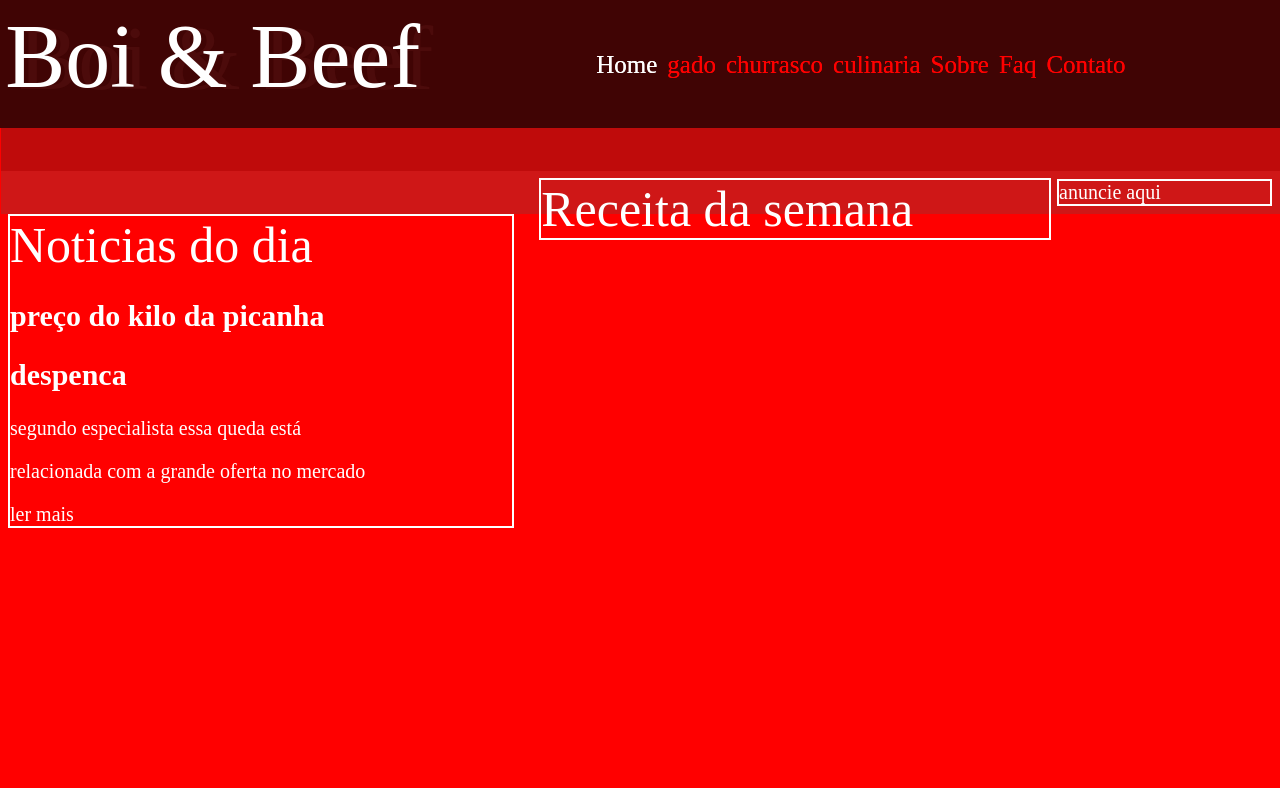
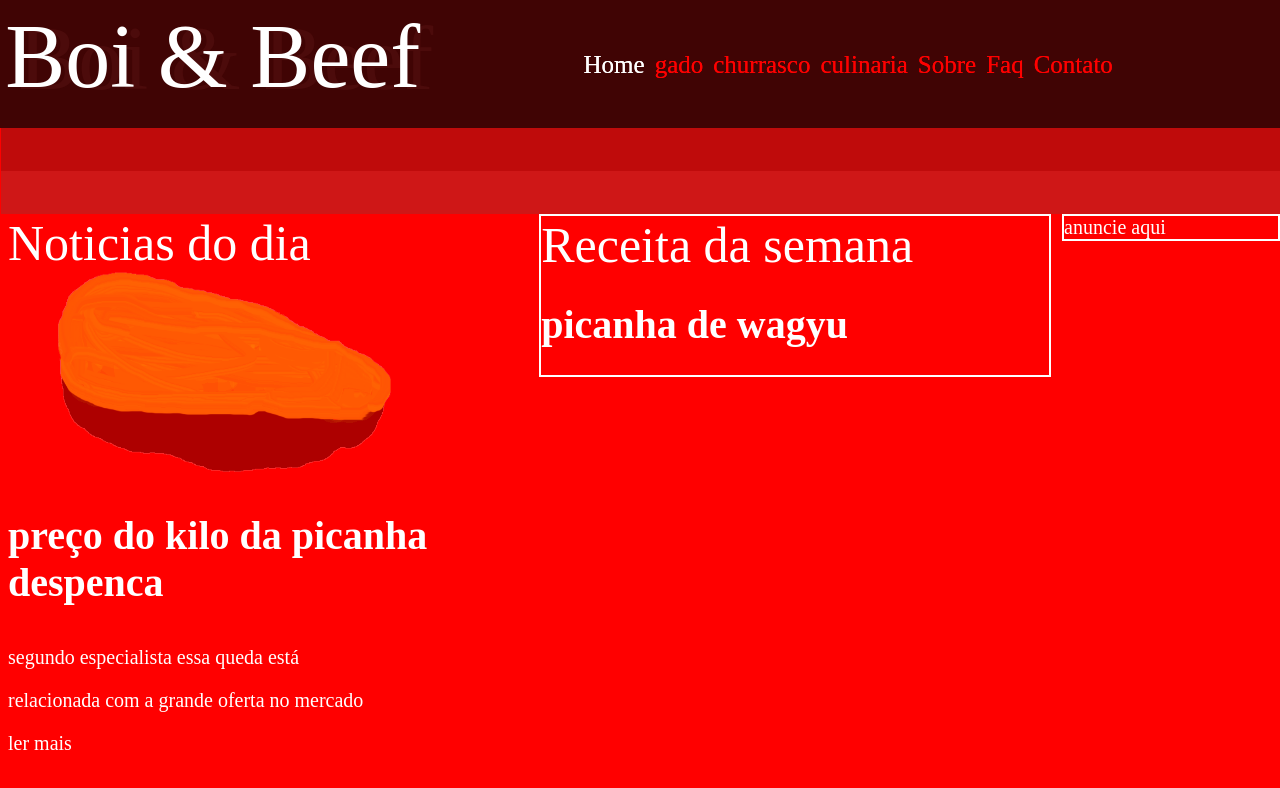
Before and after one commit to KingBrel/Boi-Beef, a plain HTML site: page BOI & BEEF/INDEX.HTML in a window 1280 px wide. Drawn offline with Linux system fonts and the light colour scheme.

Commit message:
Realizando uma melhoria no projeto

```diff
--- a/BOI & BEEF/CSS/Style.css
+++ b/BOI & BEEF/CSS/Style.css
@@ -1,5 +1,6 @@
 @charset="utf-8";
 @import url(../FONTS/STENCIL.ttf);
+
 header{
 	width: 100.44%;
 	height: 15%;
@@ -15,7 +16,6 @@ header{
 	color: #ffffff; /*#BF0B0B*/;
 	font-size: 90px;
 	text-shadow:13px 2px  #4C0B0B;
-
 	margin-top: 0px;
 	text-decoration: none;
 }
@@ -47,7 +47,7 @@ body{
 	text-shadow: 0PX 0PX;
 	text-decoration: none;
 	position: relative;
-	margin-left: 43%;
+	margin-left: 42%;
 	margin-top: -70px;
 }
 ul{
@@ -60,6 +60,8 @@ li{
 	margin: 5px;
 	margin-top: -12px;
 	margin-left:
+	background-color:#FF0000;
+	border-color: white;
 }
 a:link{
 	text-decoration: none;
@@ -69,7 +71,7 @@ a{
 	color: #FF0000;
 }
 a:hover{
-
+	zoom:120%;
 	color:brown;
 }
 .noticias,.receita{
@@ -78,9 +80,9 @@ a:hover{
 }
 
 .receita{
-	position: fixed;
+	position: absolute;
 	margin-left: 41.50%;
-	margin-top: -27.3%;
+	margin-top: 0%;
 	border: 2px solid white;
 	width: 40%;
 	box-sizing: border-box;
@@ -89,10 +91,11 @@ a:hover{
 }
 
 .noticias{
-border: 2px solid white;
+/*border: 2px solid white;*/
 margin-right: 2px;
 width: 40%;
-box-sizing: border-box;
+/*box-sizing: border-box;*/
+position: absolute;
 }
 
 #fonte{
@@ -102,7 +105,22 @@ box-sizing: border-box;
 .anuncio{
 	width: 17%;
 	border: 2px solid white;
-	margin-left: 83%;
-	margin-top: -27.6%;
+	margin-left: 82.35%;
+	margin-top: 0%;
 	box-sizing: border-box;
+	position: absolute;
 }
+/*#formatar{
+	display: flex;
+	align-items: flex-start;
+}*/
+
+.noticias:hover{
+	zoom:105%;
+}
+
+img{
+	height: 200px;
+	width: 65%;
+	margin-left: 50px;
+}
--- a/BOI & BEEF/INDEX.HTML
+++ b/BOI & BEEF/INDEX.HTML
@@ -38,6 +38,7 @@
 			</div>
 		</div>
 	</header>
+
 	<div id="d">
 
 	</div>
@@ -46,28 +47,39 @@
 
 	</div>
 
+
 	<div class="noticias">
 		Noticias do dia
+
 		<div id="fonte">
-			<h2>preço do kilo da picanha</h2>
-			<h2> despenca</h2>
+			<img src="IMG\picanha.PNG">
+			<h1>
+				<p>preço do kilo da picanha
+				despenca</p>
+			</h1>
 			<p>segundo especialista essa queda está</p>
 			<p>relacionada com a grande oferta no mercado</p>
 			<a href="#" style="color: white;">ler mais</a>
+
 		</div>
 	</div>
+
+
+
 
 	<div class="receita">
 		Receita da semana
 		<div id="fonte">
-
+			<h1>picanha de wagyu</h1>
 		</div>
 	</div>
+
 
 	<div class="anuncio">
 		<div id="fonte">
 			anuncie aqui
 		</div>
 	</div>
+
 </body>
 </html>
```
Also changed, not shown: BOI & BEEF/IMG/picanha.png (added).
